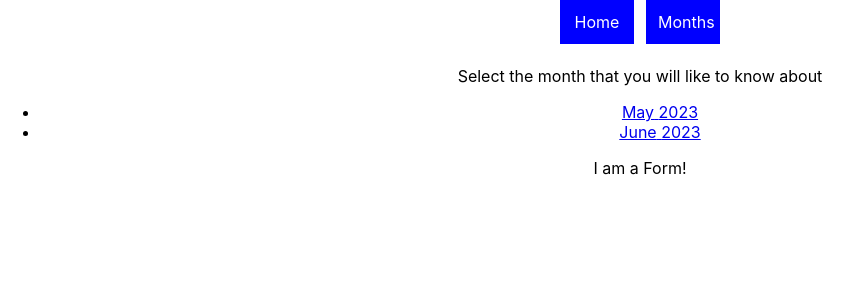
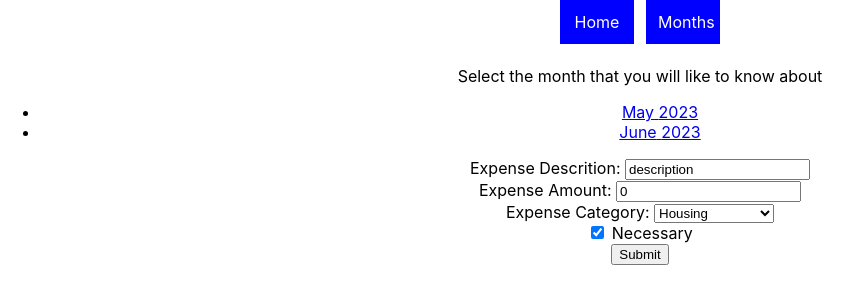
Before and after one commit to jucheng925/react-expense-tracker, a React (Create React App) app: page /months/1/add in a window 1280 px wide. Shown: the top 304 px of the page, without its empty margins (0-862 px from the left). Built offline with nearby package versions, Linux system fonts and the light colour scheme; data requests are answered from the project's data file.

Commit message:
add template for the expense form

```diff
--- a/src/ExpenseForm.js
+++ b/src/ExpenseForm.js
@@ -2,9 +2,28 @@ import React from 'react'
 
 function ExpenseForm() {
   return (
-    <div>
-      I am a Form!
-    </div>
+    <form>
+      <label for="description"> Expense Descrition: </label>
+      <input type="text" id="description" name="description" value="description" />
+      <br />
+      <label for="amount"> Expense Amount: </label>
+      <input type="number" id="amount" name="amount" value="0" />
+      <br />
+      <label for="categories"> Expense Category: </label>
+      <select id="categories">
+        <option value="housing">Housing</option>
+        <option value="transportation">Transportation</option>
+        <option value="foodanddrinks">Food and Drinks</option>
+        <option value="health">Health</option>
+        <option value="entertainment">Entertainment</option>
+        <option value="personal">personal</option>
+      </select>
+      <br />
+      <input type ="checkbox" id="necessary" checked={true} />
+      <label for="necessary"> Necessary </label>
+      <br />
+      <button type="submit">Submit</button>
+    </form>
   )
 }
 
```
